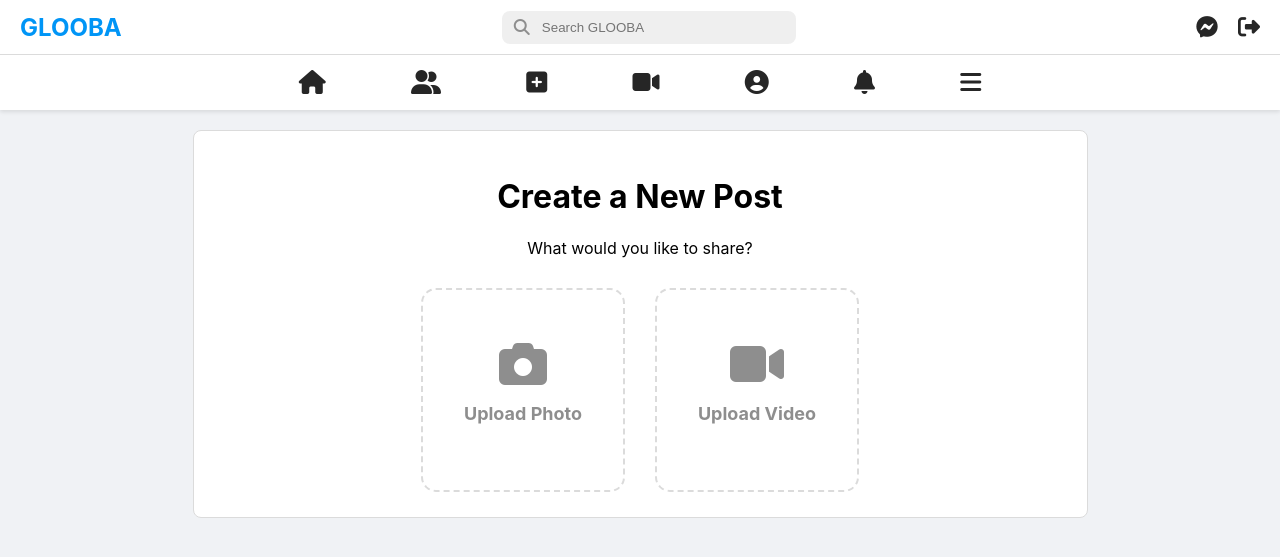
After one commit to Artlessnovara/global, a Flask app: template templates/create_choice.html in a window 1280 px wide. The commit adds this page. Shown: the top 557 px of the page. Run offline with Flask 3, Linux system fonts and the light colour scheme; the template is opened without the code that fills it, so the values that code supplies are empty.

Commit message:
Feat: Add tabbed photo/video grid to profile page
This commit implements the final phase of the profile page redesign, replacing the old post list with a modern, tabbed grid for photos and videos. It also introduces a new flow for creating media-based posts.

Key changes:
- The profile page now features "Photo" and "Video" tabs, each displaying a grid of thumbnails for the user's posts of that type.
- The `/profile` route has been updated to fetch photo and video posts separately.
- A new `/create` page has been added to allow users to choose whether to upload a photo or a video.
- A new upload form and a `/create/<media_type>` route have been implemented to handle file uploads for both photos and videos.
- A new test file, `tests/test_posts.py`, has been added to provide comprehensive test coverage for this new functionality.

All new tests for this feature are passing.

```diff
--- a/app.py
+++ b/app.py
@@ -460,9 +460,64 @@ def create_post():
 def profile(username):
     user = User.query.filter_by(username=username).first_or_404()
     stats = {'posts': user.posts.count(), 'followers': user.followers.count(), 'following': user.followed.count()}
-    # Per new requirement, posts from the global feed do not appear on profiles.
-    posts = []
-    return render_template('profile.html', user=user, stats=stats, posts=posts)
+
+    # Fetch photo and video posts for the new tabbed view
+    photo_posts = user.posts.filter_by(content_type='photo').order_by(Post.created_at.desc()).all()
+    video_posts = user.posts.filter_by(content_type='video').order_by(Post.created_at.desc()).all()
+
+    return render_template('profile.html', user=user, stats=stats, photo_posts=photo_posts, video_posts=video_posts)
+
+@app.route('/create')
+@login_required
+def create_choice():
+    """Display the choice page for creating a new photo or video post."""
+    return render_template('create_choice.html')
+
+@app.route('/create/<media_type>', methods=['GET', 'POST'])
+@login_required
+def create_media_post(media_type):
+    if media_type not in ['photo', 'video']:
+        return "Invalid media type", 404
+
+    if request.method == 'POST':
+        if 'media_file' not in request.files:
+            flash('No file part', 'error')
+            return redirect(request.url)
+        file = request.files['media_file']
+        if file.filename == '':
+            flash('No selected file', 'error')
+            return redirect(request.url)
+
+        text_content = request.form.get('text_content', '')
+        mode = request.form.get('mode')
+        if not mode:
+            flash('A mode is required for all posts.', 'error')
+            return redirect(request.url)
+
+        if file:
+            filename = secure_filename(file.filename)
+            posts_dir = os.path.join(app.static_folder, 'posts')
+            os.makedirs(posts_dir, exist_ok=True)
+
+            unique_filename = f"{g.user.id}_{int(datetime.now(timezone.utc).timestamp())}_{filename}"
+            file_path = os.path.join(posts_dir, unique_filename)
+            file.save(file_path)
+
+            relative_path = os.path.join('posts', unique_filename)
+            new_post = Post(
+                user_id=g.user.id,
+                content_type=media_type,
+                content_path=relative_path,
+                text=text_content,
+                mode=mode
+            )
+            db.session.add(new_post)
+            db.session.commit()
+
+            flash(f'Your {media_type} has been posted!', 'success')
+            return redirect(url_for('profile', username=g.user.username))
+
+    return render_template('create_media_post.html', media_type=media_type)
 
 @app.route('/home')
 @login_required
--- a/templates/base.html
+++ b/templates/base.html
@@ -35,6 +35,7 @@
     <nav class="main-nav">
         <a href="{{ url_for('home') }}" class="nav-icon {% if request.endpoint == 'home' %}active{% endif %}"><i class="fas fa-home"></i></a>
         <a href="{{ url_for('suggestions') }}" class="nav-icon {% if request.endpoint == 'suggestions' %}active{% endif %}"><i class="fas fa-user-friends"></i></a>
+        <a href="{{ url_for('create_choice') }}" class="nav-icon {% if request.endpoint == 'create_choice' %}active{% endif %}"><i class="fas fa-plus-square"></i></a>
         <a href="{{ url_for('reels') }}" class="nav-icon {% if request.endpoint == 'reels' %}active{% endif %}"><i class="fas fa-video"></i></a>
         <a href="{{ url_for('profile', username=g.user.username) }}" class="nav-icon {% if request.endpoint == 'profile' %}active{% endif %}"><i class="fas fa-user-circle"></i></a>
         <a href="{{ url_for('notifications') }}" class="nav-icon {% if request.endpoint == 'notifications' %}active{% endif %}">
--- /dev/null
+++ b/templates/create_choice.html
@@ -0,0 +1,54 @@
+{% extends "base.html" %}
+
+{% block title %}Create New Post - GLOOBA{% endblock %}
+
+{% block content %}
+<div class="main-content">
+    <div class="settings-card" style="text-align: center;">
+        <h1>Create a New Post</h1>
+        <p>What would you like to share?</p>
+
+        <div class="create-choice-container">
+            <a href="{{ url_for('create_media_post', media_type='photo') }}" class="choice-card">
+                <i class="fas fa-camera fa-3x"></i>
+                <h2>Upload Photo</h2>
+            </a>
+            <a href="{{ url_for('create_media_post', media_type='video') }}" class="choice-card">
+                <i class="fas fa-video fa-3x"></i>
+                <h2>Upload Video</h2>
+            </a>
+        </div>
+    </div>
+</div>
+
+<style>
+.create-choice-container {
+    display: flex;
+    justify-content: center;
+    gap: 30px;
+    margin-top: 30px;
+}
+.choice-card {
+    width: 200px;
+    height: 200px;
+    border: 2px dashed #dbdbdb;
+    border-radius: 15px;
+    display: flex;
+    flex-direction: column;
+    justify-content: center;
+    align-items: center;
+    text-decoration: none;
+    color: #8e8e8e;
+    transition: all 0.2s ease-in-out;
+}
+.choice-card:hover {
+    border-color: #0095f6;
+    color: #0095f6;
+    background-color: #f0f8ff;
+}
+.choice-card h2 {
+    font-size: 18px;
+    margin-top: 15px;
+}
+</style>
+{% endblock %}
```
Also changed, not shown: templates/create_media_post.html (added, +38 -0 lines), templates/profile.html (+19 -18 lines), tests/test_main.py (+3 -2 lines), tests/test_posts.py (added, +62 -0 lines), static/posts/1_1756382713_test.jpg (added), static/posts/1_1756382872_test.jpg (added), static/stories/1_1756382704_test.jpg (added), static/stories/1_1756382859_test.jpg (added).
